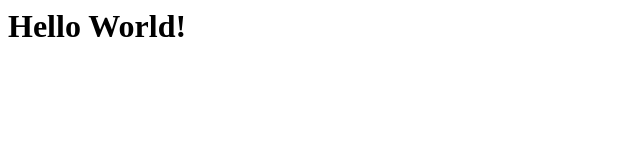
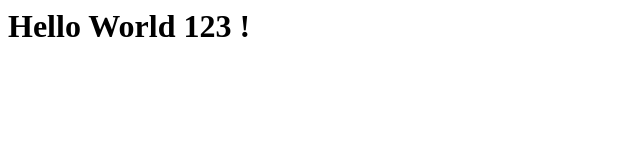
Before and after one commit to Celin-Cinnamon/Test-Project-Mango, a plain HTML site: page index.html in a window 1280 px wide. Shown: the whole page, without its empty margins (0-640 px from the left). Drawn offline with Linux system fonts and the light colour scheme.

Commit message:
changes-to-mango

```diff
--- a/index.html
+++ b/index.html
@@ -1,3 +1,3 @@
 <html>
-  <h1>Hello World!</h2>
+  <h1>Hello World 123 !</h2>
 </html>
```
